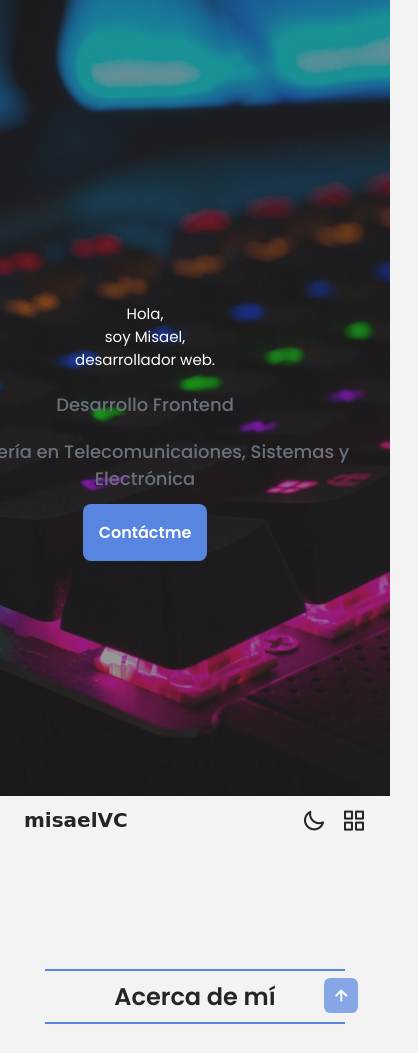
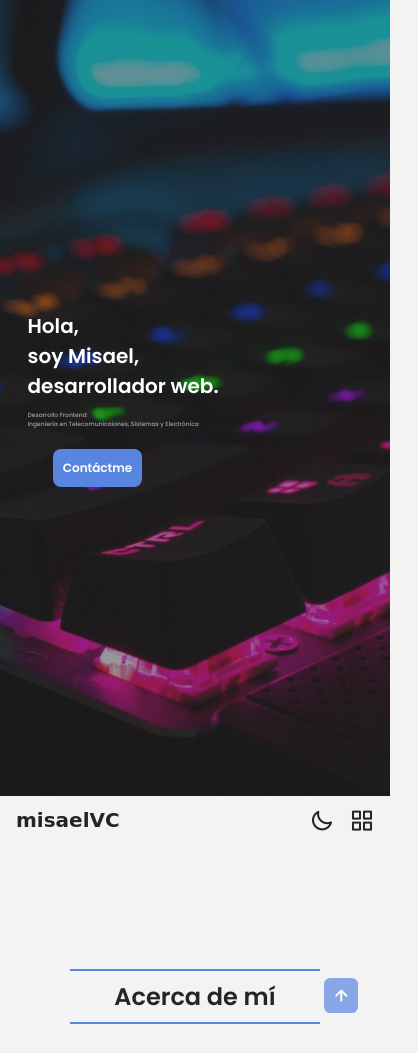
Before and after one commit to misaelvc/portafolio-cv, a plain HTML site: page index.html in a window 390 px wide. Shown: the top 1053 px of the page, 418 px wide, since content can reach past the window. Drawn offline with nearby package versions, Linux system fonts and the light colour scheme; a web font is replaced by a local one.

Commit message:
Actualizacion

```diff
--- a/style.css
+++ b/style.css
@@ -976,6 +976,87 @@ ul {
   }
 }
 
+/* ---------- FOR SMALL DEVICES 351px ---------- */
+@media screen and (max-width: 479px) and (min-width: 351px) {
+  .container {
+    margin-left: var(--mb-1);
+    margin-right: var(--mb-1);
+  }
+
+  .section__title {
+    width: 250px;
+    margin-bottom: 4rem;
+  }
+
+  .nav__list {
+    column-gap: 0;
+  }
+  .nav__menu {
+    padding: 2rem 0.25rem 4rem;
+  }
+
+  .home__content {
+    margin-top: -4rem;
+    display: inline;
+    text-align: center;
+  }
+  .home__data {
+    margin-top: 0;
+  }
+  .home__subtitle {
+    font-size: 6px;
+    margin: auto;
+    text-align: left;
+    color: var(--text-color-light);
+  }
+
+  .subtitle {
+    margin-top: 10px;
+    margin-left: 155px;
+  }
+
+  .button-one {
+    margin-left: -95px;
+    margin-top: 20px;
+    padding: 10px;
+    font-size: 12px;
+  }
+
+  .console__container {
+    font-family: var(--body-font);
+    font-size: 20px;
+    font-weight: var(--font-semi-bold);
+    text-align: left;
+    margin-left: 155px;
+    width: 100vw;
+  }
+
+  .about__description {
+    margin-left: -8px;
+    font-size: var(--smaller-font-size);
+  }
+  .about__image {
+    width: 180px;
+    display: flex;
+    margin: auto;
+  }
+
+  .skills__title {
+    font-size: var(--normal-font-size);
+  }
+
+  .qualification__data {
+    gap: 0.5rem;
+  }
+
+  .contact__content {
+    margin-left: -8px;
+  }
+  .sinborde {
+    margin-left: -8px;
+  }
+}
+
 /* ---------- FOR SMALL DEVICES 480px ---------- */
 @media screen and (min-width: 480px) {
   .section__title {
```
